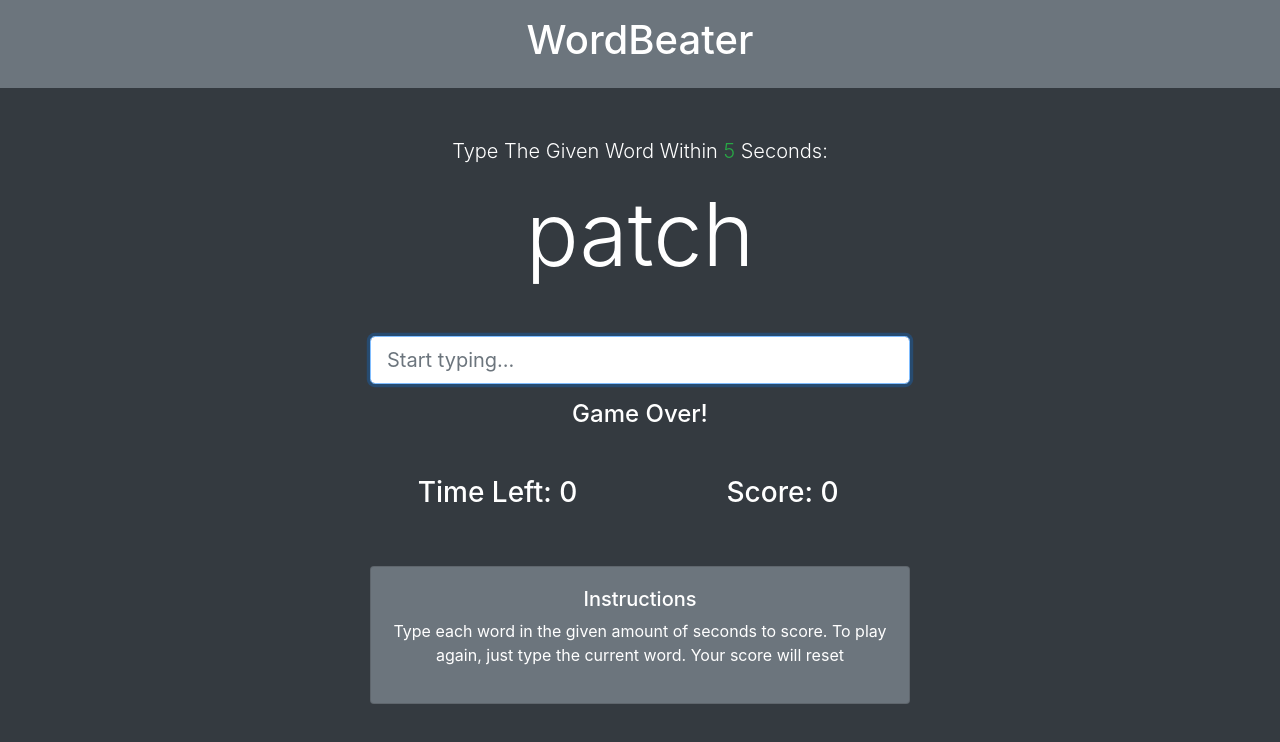
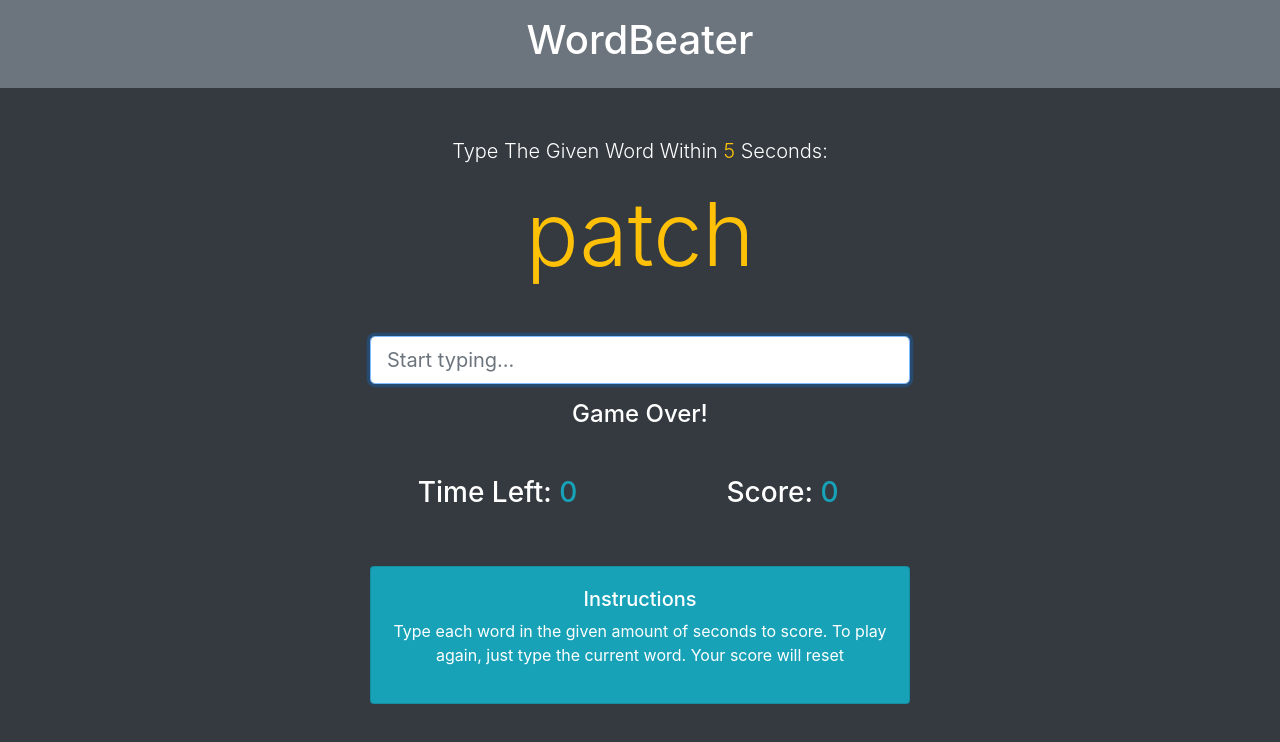
Before and after one commit to sowluss/speed-typing-game, a plain HTML site: page index.html in a window 1280 px wide. Drawn offline with nearby package versions, Linux system fonts and the light colour scheme.

Commit message:
modified .html file

```diff
--- a/index.html
+++ b/index.html
@@ -20,8 +20,8 @@
         <div class="row">
             <div class="col-md-6 mx-auto">
                 <p class="lead">Type The Given Word Within
-                    <span class="text-success" id="seconds">5</span> Seconds:</p>
-                <h2 class="display-2 mb-5" id="current-word">hello</h2>
+                    <span class="text-warning" id="seconds">5</span> Seconds:</p>
+                <h2 class="display-2 mb-5 text-warning" id="current-word">hello</h2>
                 <input type="text" class="form-control form-control-lg" placeholder="Start typing..." id="word-input" autofocus>
                 <h4 class="mt-3" id="message"></h4>
 
@@ -29,12 +29,12 @@
                 <div class="row mt-5">
                     <div class="col-md-6">
                         <h3>Time Left:
-                            <span id="time">0</span>
+                            <span id="time" class="text-info">0</span>
                         </h3>
                     </div>
                     <div class="col-md-6">
                         <h3>Score:
-                            <span id="score">0</span>
+                            <span id="score" class="text-info">0</span>
                         </h3>
                     </div>
                 </div>
@@ -42,7 +42,7 @@
                 <!-- Instructions -->
                 <div class="row mt-5">
                     <div class="col-md-12">
-                        <div class="card card-body bg-secondary text-white">
+                        <div class="card card-body bg-info text-white">
                             <h5>Instructions</h5>
                             <p>Type each word in the given amount of seconds to score. To play again, just type the current
                                 word. Your score will reset</p>
--- a/main.js
+++ b/main.js
@@ -2,7 +2,17 @@ window.addEventListener('load', init);
 
 // global variables
 
-let time =  5;
+//  available levels
+const levels = {
+    easy: 5,
+    medium: 3,
+    hard: 2
+}
+
+// to change level
+const currentLevel = levels.easy;
+
+let time =  currentLevel;
 let score = 0;
 let isPlaying;
 
@@ -49,6 +59,8 @@ const words = [
 
 // initialze game
 function init(){
+    // show number of seconds in UI
+    seconds.innerHTML = currentLevel;
     // load a word from array
     showWord(words);
     // start matching on word input
@@ -63,7 +75,17 @@ function init(){
 function startMatch() {
     if(matchWords()) {
         isPlaying =  true;
-        time = 6;
+        time = currentLevel + 1;
+        showWord(words);
+        wordInput.value = '';
+        score++;
+    }
+
+    //  if score is -1, display 0
+    if(score === -1) {
+        scoreDisplay.innerHTML = 0;
+    } else {
+        scoreDisplay.innerHTML = score;
     }
 }
 // match the current word to wordInput
@@ -103,5 +125,6 @@ function countdown() {
 function checkStatus() {
     if(!isPlaying && time === 0) {
         message.innerHTML = 'Game Over!';
+        score = -1;
     }
 }
```
